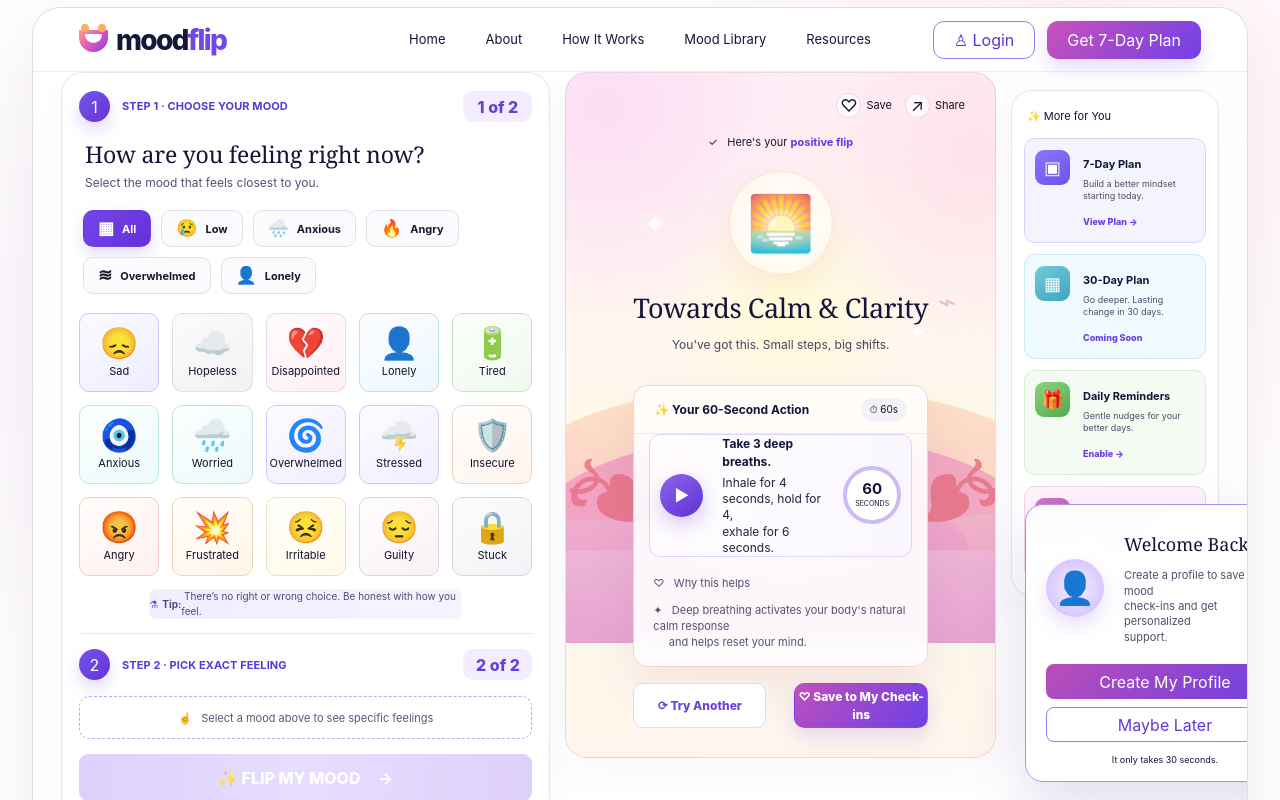
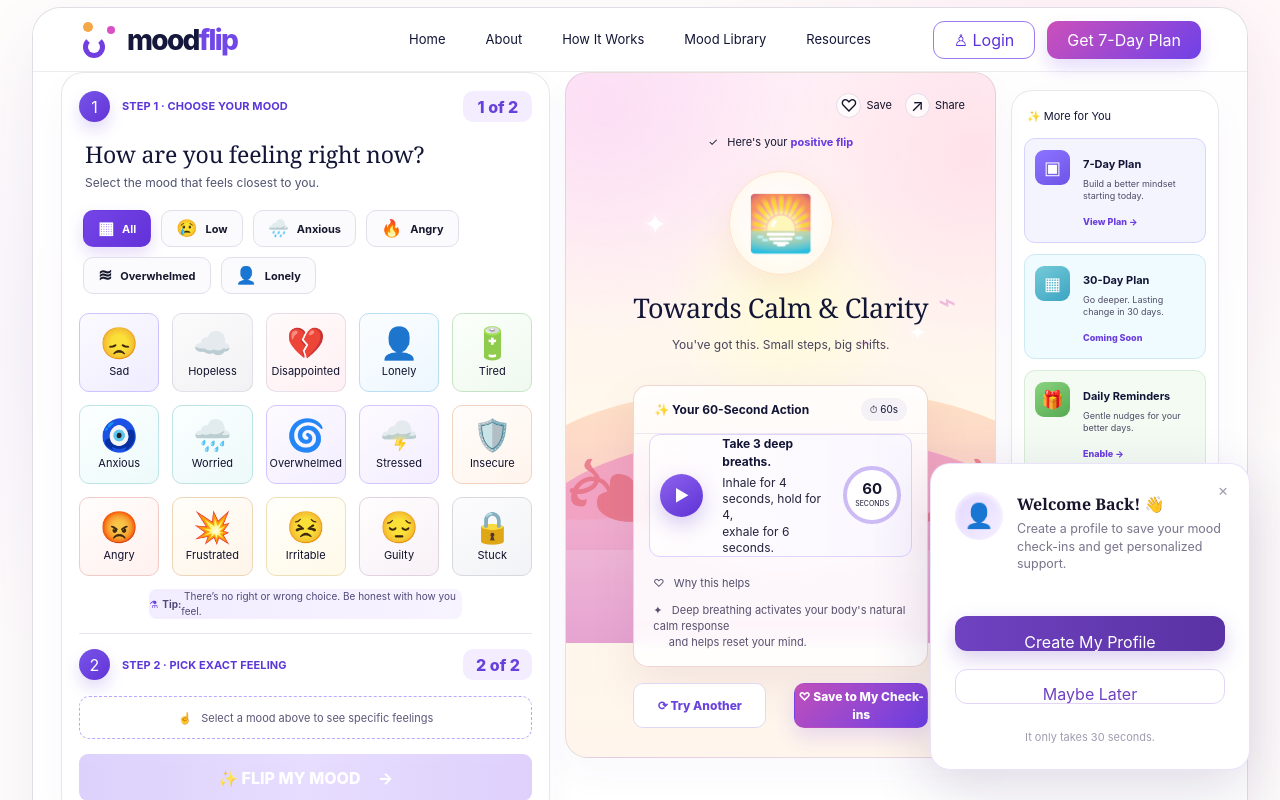
Before and after one commit to CodeStackLab/moodflip-website, a Next.js app: page / in a window 1280 px wide. Shown: the top 800 px of the page. Built offline with nearby package versions, Linux system fonts and the light colour scheme.

Commit message:
Restore old logo, increase width, and show Welcome Back popup

```diff
--- a/app/page.module.css
+++ b/app/page.module.css
@@ -10,7 +10,7 @@
 
 .appFrame {
   position: relative;
-  max-width: 1450px;
+  max-width: 1560px;
   margin: 0 auto;
   overflow: hidden;
   border: 1px solid rgba(24, 25, 64, .14);
@@ -45,38 +45,7 @@
 
 .logo > span:last-child > span { color: #7147e8; }
 
-.logoMark {
-  position: relative;
-  width: 29px;
-  height: 22px;
-  display: inline-block;
-  border-radius: 0 0 19px 19px;
-  background: linear-gradient(135deg, #ff9f8d 0%, #d950c0 55%, #7148e9 100%);
-  transform: translateY(1px);
-}
 
-.logoMark::after {
-  content: "";
-  position: absolute;
-  left: 6px;
-  top: 4px;
-  width: 17px;
-  height: 9px;
-  border-radius: 0 0 12px 12px;
-  background: white;
-}
-
-.logoMark span {
-  position: absolute;
-  z-index: 2;
-  top: -6px;
-  width: 8px;
-  height: 8px;
-  border-radius: 50%;
-  background: #ffad64;
-}
-.logoMark span:first-child { left: 2px; }
-.logoMark span:last-child { right: 2px; }
 
 .nav {
   display: flex;
@@ -682,6 +651,10 @@
 .trustStrip strong { font-size: 10px; }
 .trustStrip p { margin: 3px 0 0; font-size: 9px; line-height: 1.35; }
 
+.footerLogo {
+  margin-bottom: 8px;
+}
+
 .footer {
   min-height: 58px;
   display: grid;
@@ -780,3 +753,126 @@
   .trustStrip { margin-inline: 12px; grid-template-columns: 1fr; padding-inline: 16px; }
   .welcomeCard { left: 12px; right: 12px; width: auto; }
 }
+/* --- Welcome Card --- */
+.welcomeCard {
+  position: fixed;
+  bottom: 30px;
+  right: 30px;
+  width: 320px;
+  background: white;
+  border-radius: 20px;
+  padding: 24px;
+  box-shadow: 0 20px 60px rgba(50, 30, 90, 0.15);
+  border: 1px solid rgba(113, 71, 232, 0.15);
+  z-index: 1000;
+  text-align: center;
+  animation: slideUp 0.4s cubic-bezier(0.16, 1, 0.3, 1) forwards;
+}
+
+@keyframes slideUp {
+  0% { transform: translateY(40px); opacity: 0; }
+  100% { transform: translateY(0); opacity: 1; }
+}
+
+.closeWelcome {
+  position: absolute;
+  top: 12px;
+  right: 12px;
+  width: 28px;
+  height: 28px;
+  background: transparent;
+  border: none;
+  font-size: 20px;
+  line-height: 1;
+  color: #a09cb0;
+  cursor: pointer;
+  border-radius: 50%;
+  display: flex;
+  align-items: center;
+  justify-content: center;
+  transition: all 0.2s;
+}
+
+.closeWelcome:hover {
+  background: #f4efff;
+  color: #7147e8;
+}
+
+.welcomeContent {
+  display: flex;
+  align-items: flex-start;
+  gap: 14px;
+  text-align: left;
+  margin-bottom: 24px;
+  margin-top: 4px;
+}
+
+.profileBubble {
+  width: 48px;
+  height: 48px;
+  flex-shrink: 0;
+  border-radius: 50%;
+  background: linear-gradient(135deg, #e4d7ff 0%, #f4efff 100%);
+  display: flex;
+  align-items: center;
+  justify-content: center;
+  font-size: 24px;
+  box-shadow: inset 0 2px 5px rgba(255,255,255,0.8);
+}
+
+.welcomeContent h3 {
+  font-size: 16px;
+  font-weight: 800;
+  color: #1a142c;
+  margin: 0 0 4px 0;
+}
+
+.welcomeContent p {
+  font-size: 12.5px;
+  color: #7a748c;
+  margin: 0;
+  line-height: 1.4;
+}
+
+.createProfile {
+  width: 100%;
+  padding: 14px;
+  background: linear-gradient(to right, #6f42c1, #5a32a3);
+  color: white;
+  border: none;
+  border-radius: 12px;
+  font-weight: 700;
+  font-size: 14px;
+  cursor: pointer;
+  margin-bottom: 10px;
+  transition: transform 0.2s, box-shadow 0.2s;
+  box-shadow: 0 8px 20px rgba(111, 66, 193, 0.25);
+}
+
+.createProfile:hover {
+  transform: translateY(-1px);
+  box-shadow: 0 10px 25px rgba(111, 66, 193, 0.35);
+}
+
+.maybeLater {
+  width: 100%;
+  padding: 12px;
+  background: white;
+  color: #6f42c1;
+  border: 1px solid #e2d5f8;
+  border-radius: 12px;
+  font-weight: 700;
+  font-size: 14px;
+  cursor: pointer;
+  margin-bottom: 14px;
+  transition: background 0.2s;
+}
+
+.maybeLater:hover {
+  background: #f8f5ff;
+}
+
+.welcomeCard small {
+  font-size: 11px;
+  color: #a09cb0;
+}
--- a/app/page.tsx
+++ b/app/page.tsx
@@ -93,10 +93,11 @@ export default function HomePage() {
       <div className={styles.appFrame}>
         <header className={styles.header}>
           <a className={styles.logo} href="#" aria-label="MoodFlip home">
-            <span className={styles.logoMark} aria-hidden="true">
-              <span />
-              <span />
-            </span>
+          <div className="relative flex h-9 w-9 items-center justify-center mr-1">
+            <span className="absolute bottom-0 left-1 h-[22px] w-[22px] rounded-full border-[5px] border-[#713ee2] border-t-transparent" />
+            <span className="absolute left-1 top-0 h-2.5 w-2.5 rounded-full bg-[#f4a746]" />
+            <span className="absolute right-0 top-1 h-2 w-2 rounded-full bg-[#d94fc5]" />
+          </div>
             <span>mood<span>flip</span></span>
           </a>
 
@@ -291,7 +292,11 @@ export default function HomePage() {
 
         <footer className={styles.footer}>
           <a className={`${styles.logo} ${styles.footerLogo}`} href="#">
-            <span className={styles.logoMark} aria-hidden="true"><span /><span /></span>
+            <div className="relative flex h-9 w-9 items-center justify-center mr-1">
+              <span className="absolute bottom-0 left-1 h-[22px] w-[22px] rounded-full border-[5px] border-[#713ee2] border-t-transparent" />
+              <span className="absolute left-1 top-0 h-2.5 w-2.5 rounded-full bg-[#f4a746]" />
+              <span className="absolute right-0 top-1 h-2 w-2 rounded-full bg-[#d94fc5]" />
+            </div>
             <span>mood<span>flip</span></span>
           </a>
           <p>A self-reflection utility for real life.</p>
```
